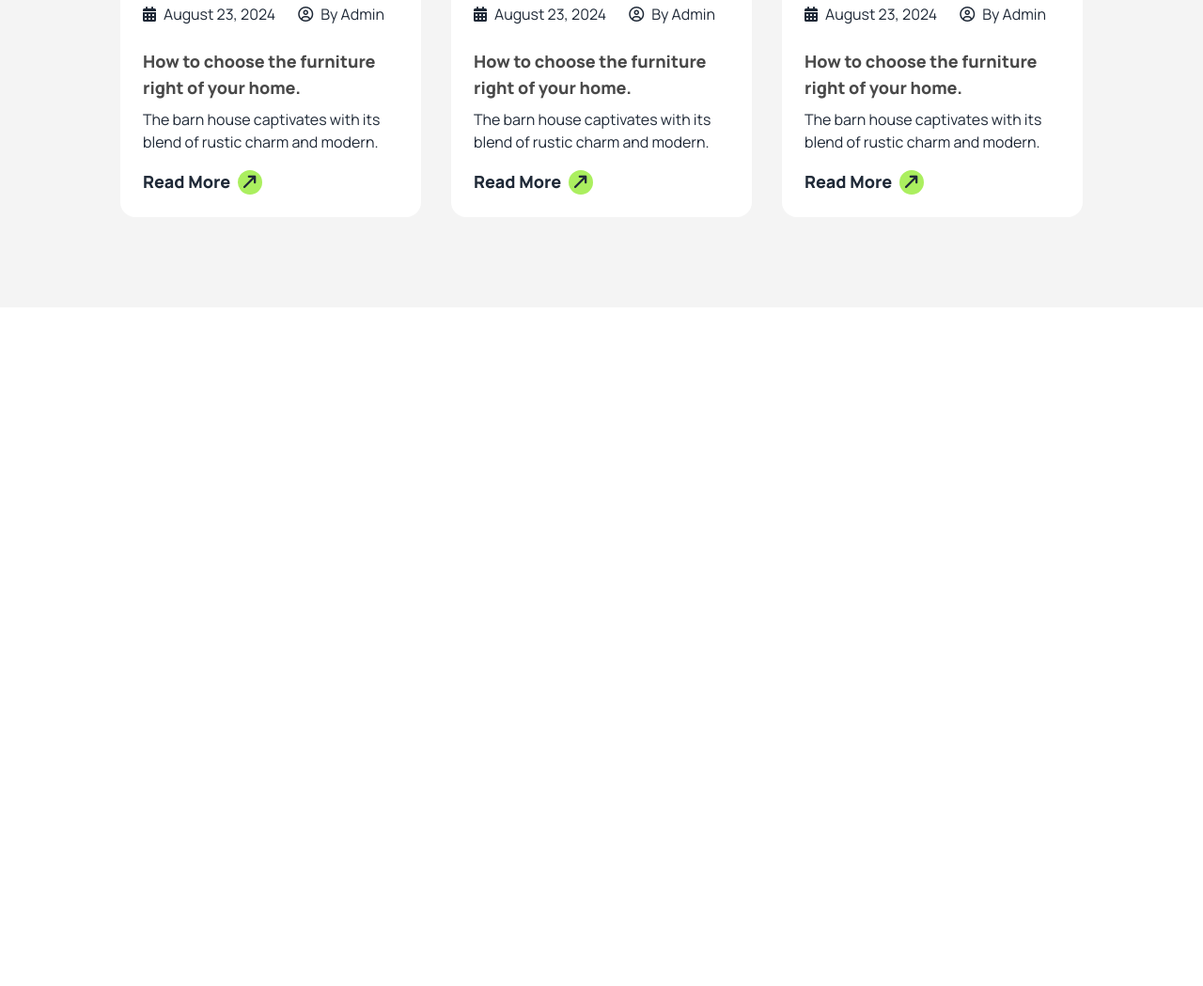
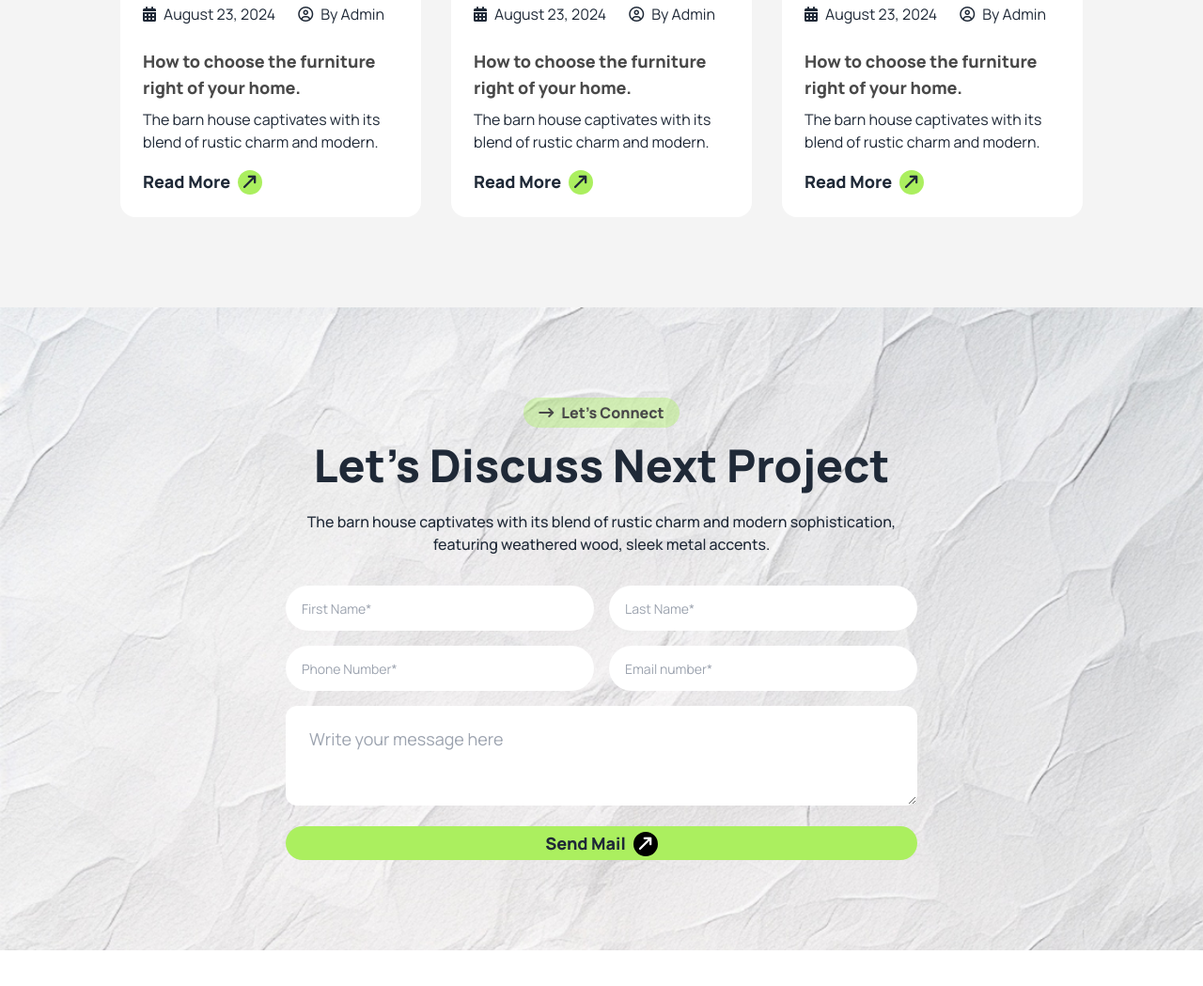
Before and after one commit to rezwan444/Assignment-03-Tailwind-daisyUi-, a plain HTML site: page index.html in a window 1280 px wide. Shown: the part 3827-4876 px from the top of the page at 94% size. Before the commit the page ends 4154 px from the top, so only its background shows below. Drawn offline with nearby package versions, Linux system fonts and the light colour scheme.

Commit message:
added discuss section

```diff
--- a/index.html
+++ b/index.html
@@ -16,6 +16,12 @@
     .font-manrope {
       font-family: 'Manrope', sans-serif;
     }
+
+    .bg {
+      background-image: url('assets/bg.jpg') ;
+      background-size: cover;
+    }
+
   </style>
   <!-- Font awesome CDN -->
   <link rel="stylesheet" href="https://cdnjs.cloudflare.com/ajax/libs/font-awesome/6.6.0/css/all.min.css"
@@ -64,7 +70,7 @@
             class="fa-solid fa-magnifying-glass hidden md:block border bg-white md:w-10 md:h-10 lg:w-8 lg:h-8 xl:w-10 xl:h-10 rounded-full xl:text-2xl md:text-2xl lg:text-lg text-center md:p-1 xl:pt-1 cursor-pointer"></i>
           <i
             class="fa-solid fa-cart-shopping hidden md:block border bg-white md:w-10 md:h-10 lg:w-8 lg:h-8 xl:w-10 xl:h-10 rounded-full xl:text-2xl md:text-2xl lg:text-lg text-center md:p-1 xl:pt-1 cursor-pointer"></i>
-          <button class="btn hidden md:block font-extrabold text-lg rounded-full bg-[#ABEF5F]">Book Consult<i
+          <button class="btn hidden md:block font-extrabold text-lg rounded-full bg-[#ABEF5F] hover:bg-green-400 hover:transition-all duration-500 ease-in-out hover:rounded-full">Book Consult<i
               class="fa-solid fa-arrow-right-long rotate-[-45deg] md:ml-2 p-2 rounded-full bg-slate-800 text-white"></i></button>
         </div>
 
@@ -447,7 +453,7 @@
 
     <!-- article and news section start -->
     <section class="bg-[#F4F4F4] ">
-      <div class="lg:py-24 container mx-auto ">
+      <div class="lg:py-24 container mx-auto pb-8">
         <div class="text-center">
           <button class="bg-[#ABEF5F] bg-opacity-30 font-extrabold lg:text-lg py-1 px-6 rounded-full"><i
               class="fa-solid fa-arrow-right-long mr-2"></i>Rinterio News</button>
@@ -458,7 +464,8 @@
         </div>
 
         <div class="gap-8 flex flex-col sm:flex-row flex-wrap items-center justify-center mt-6 lg:mt-8 px-6 lg:px-0">
-          <div class="bg-white rounded-2xl lg:w-1/4 p-6 md:flex lg:flex-col space-y-4 md:space-y-0 lg:md:space-y-4 md:gap-6 lg:gap-0">
+          <div
+            class="bg-white rounded-2xl lg:w-1/4 p-6 md:flex lg:flex-col space-y-4 md:space-y-0 lg:md:space-y-4 md:gap-6 lg:gap-0">
             <div>
               <img src="assets/article1.png" alt="image">
             </div>
@@ -476,7 +483,8 @@
               </div>
 
               <div>
-                <h3 class="text-[#494949] text-lg font-extrabold mt-4 md:mt-2 lg:mt-6">How to choose the furniture right of your home.
+                <h3 class="text-[#494949] text-lg font-extrabold mt-4 md:mt-2 lg:mt-6">How to choose the furniture right
+                  of your home.
                 </h3>
                 <p class="mt-2">The barn house captivates with its blend of rustic charm and modern. </p>
                 <button
@@ -487,7 +495,8 @@
             </div>
           </div>
 
-          <div class="bg-white rounded-2xl lg:w-1/4 p-6 md:flex lg:flex-col space-y-4 md:space-y-0 lg:md:space-y-4 md:gap-6 lg:gap-0">
+          <div
+            class="bg-white rounded-2xl lg:w-1/4 p-6 md:flex lg:flex-col space-y-4 md:space-y-0 lg:md:space-y-4 md:gap-6 lg:gap-0">
             <div>
               <img src="assets/article2.png" alt="image">
             </div>
@@ -505,7 +514,8 @@
               </div>
 
               <div>
-                <h3 class="text-[#494949] text-lg font-extrabold mt-4 md:mt-2 lg:mt-6">How to choose the furniture right of your home.
+                <h3 class="text-[#494949] text-lg font-extrabold mt-4 md:mt-2 lg:mt-6">How to choose the furniture right
+                  of your home.
                 </h3>
                 <p class="mt-2">The barn house captivates with its blend of rustic charm and modern. </p>
                 <button
@@ -516,7 +526,8 @@
             </div>
           </div>
 
-          <div class="bg-white rounded-2xl lg:w-1/4 p-6 md:flex lg:flex-col space-y-4 md:space-y-0 lg:md:space-y-4 md:gap-6 lg:gap-0">
+          <div
+            class="bg-white rounded-2xl lg:w-1/4 p-6 md:flex lg:flex-col space-y-4 md:space-y-0 lg:md:space-y-4 md:gap-6 lg:gap-0">
             <div>
               <img src="assets/article3.png" alt="image">
             </div>
@@ -534,7 +545,8 @@
               </div>
 
               <div>
-                <h3 class="text-[#494949] text-lg font-extrabold mt-4 md:mt-2 lg:mt-6">How to choose the furniture right of your home.
+                <h3 class="text-[#494949] text-lg font-extrabold mt-4 md:mt-2 lg:mt-6">How to choose the furniture right
+                  of your home.
                 </h3>
                 <p class="mt-2">The barn house captivates with its blend of rustic charm and modern. </p>
                 <button
@@ -545,10 +557,44 @@
             </div>
           </div>
         </div>
-
       </div>
     </section>
     <!-- article and news section end -->
+
+    <!-- discuss section -->
+    <section class="bg mb-24 px-6 md:px-0">
+      <div class="container mx-auto text-center py-8 md:16 lg:py-24">
+        <div>
+          <button class="py-1 px-4 rounded-full bg-[#ABEF5F] bg-opacity-40 text-[#494949] font-extrabold hover:bg-green-400 hover:transition-all duration-500 ease-in-out hover:rounded-full"><i class="fa-solid fa-arrow-right-long mr-2"></i>Let’s Connect</button>
+          <h1 class="mt-4 text-3xl md:text-4xl lg:text-5xl 2xl:text-6xl font-extrabold">Let’s Discuss Next Project</h1>
+          <p class="mt-6 font-medium md:px-12 lg:px-0 lg:w-2/4 mx-auto">The barn house captivates with its blend of rustic charm and modern sophistication, featuring weathered
+            wood, sleek metal accents.</p>
+        </div>
+
+        <div class="mt-8">
+          <form id="#" class="max-w-2xl mx-auto">
+            <div class="md:flex md:gap-4">
+              <input type="text" placeholder="First Name*" class="input focus:outline-none rounded-full input-md w-full max-w-lg" />
+              <input type="text" placeholder="Last Name*" class="input focus:outline-none rounded-full input-md w-full max-w-lg mt-4 md:mt-0" />
+            </div>
+
+            <div class="md:flex md:gap-4 mt-4">
+              <input type="number" placeholder="Phone Number*" class="input focus:outline-none rounded-full input-md w-full max-w-lg" />
+              <input type="email" placeholder="Email number*" class="input focus:outline-none rounded-full input-md w-full max-w-lg mt-4 md:mt-0" />
+            </div>
+
+            <div class="mt-4">
+              <textarea placeholder="Write your message here" class="textarea focus:outline-none rounded-xl textarea-lg w-full max-w-2xl"></textarea>
+            </div>
+
+            <button class="mt-4 py-1 text-lg font-extrabold w-full rounded-full bg-[#ABEF5F] hover:bg-green-400 hover:transition-all duration-500 ease-in-out hover:rounded-full">
+              Send Mail<i class="fa-solid fa-arrow-right-long ml-2 rotate-[-45deg] rounded-full bg-black p-1 text-white"></i>
+            </button>
+          </form>
+        </div>
+      </div>
+    </section>
+    <!-- discuss section end-->
   </main>
   <!-- main section end -->
 
```
